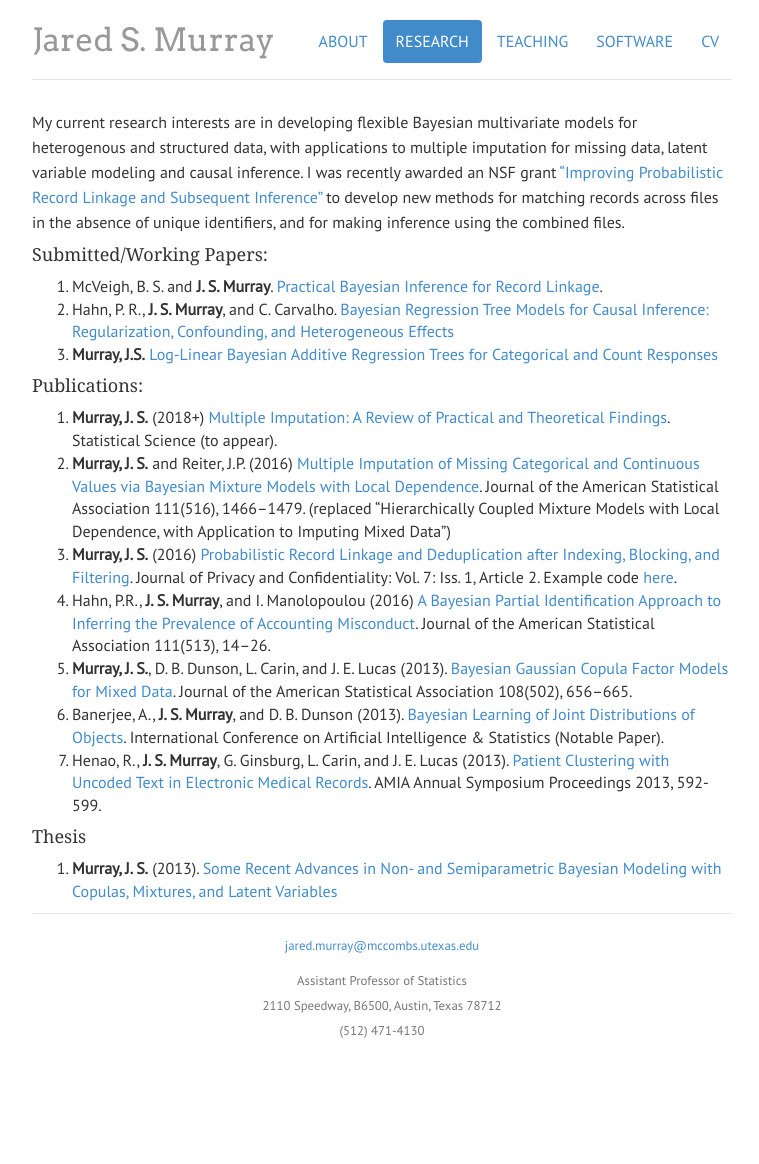
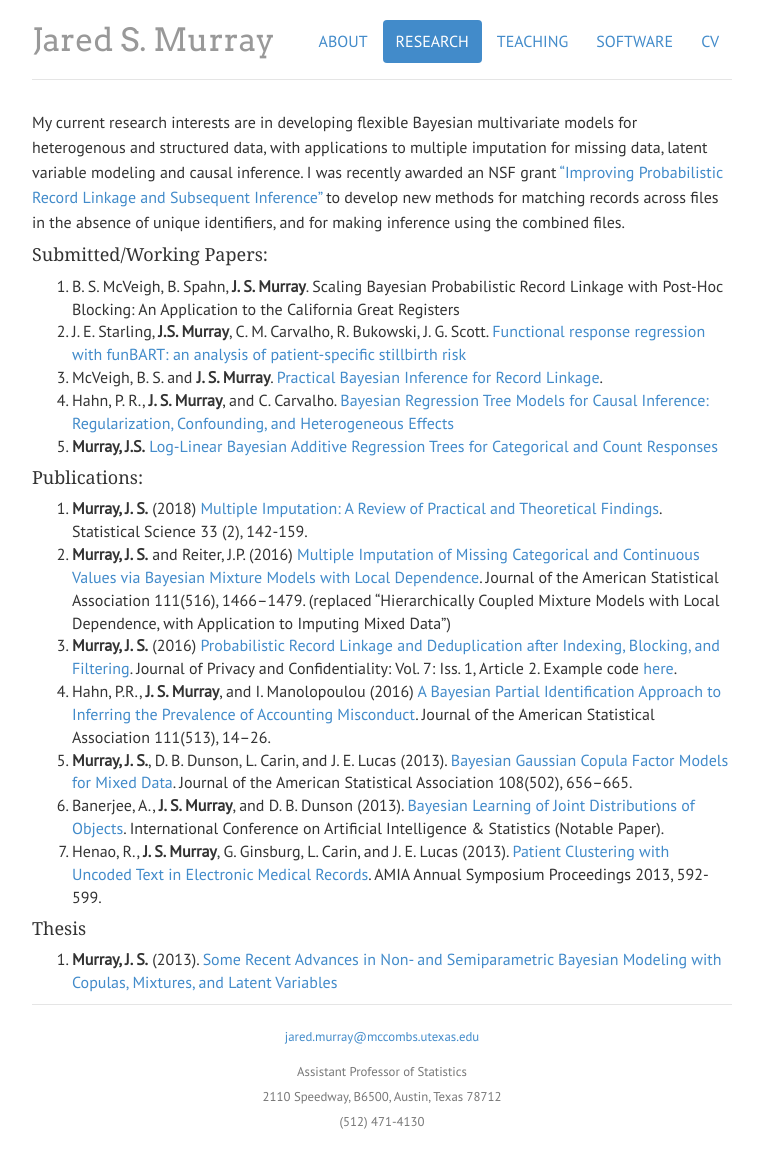
Before and after one commit to jaredsmurray/jaredsmurray.github.io, a Jekyll site: the page built from research/index.md, in a window 1280 px wide. Shown: the whole page, without its empty margins (258-1017 px from the left). Built offline with Jekyll 4.4.1, drawn with Linux system fonts in a browser that asks for light colours; before the commit the page ends 1073 px from its top, so only the background shows below that.

Commit message:
Update index.md

```diff
--- a/research/index.md
+++ b/research/index.md
@@ -11,13 +11,15 @@ research: active
 My current research interests are in developing flexible Bayesian multivariate models for heterogenous and structured data, with applications to multiple imputation for missing data, latent variable modeling and causal inference. I was recently awarded an NSF grant ["Improving Probabilistic Record Linkage and Subsequent Inference"](https://nsf.gov/awardsearch/showAward?AWD_ID=1631970&HistoricalAwards=false) to develop new methods for matching records across files in the absence of unique identifiers, and for making inference using the combined files.
 
 #### Submitted/Working Papers:
-1. McVeigh, B. S. and **J. S. Murray**. [Practical Bayesian Inference for Record Linkage](https://arxiv.org/abs/1710.10558).
-2. Hahn, P. R., **J. S. Murray**, and C. Carvalho. [Bayesian Regression Tree Models for Causal Inference: Regularization, Confounding, and Heterogeneous Effects](https://arxiv.org/abs/1706.09523)
-3.  **Murray, J.S.**  [Log-Linear Bayesian Additive Regression Trees for Categorical and Count Responses](https://arxiv.org/abs/1701.01503)
+1. B. S. McVeigh, B. Spahn, **J. S. Murray**. Scaling Bayesian Probabilistic Record Linkage with Post-Hoc Blocking: An Application to the California Great Registers
+2.  J. E. Starling, **J.S. Murray**, C. M. Carvalho, R. Bukowski, J. G. Scott. [Functional response regression with funBART: an analysis of patient-specific stillbirth risk](https://arxiv.org/abs/1805.07656)
+3. McVeigh, B. S. and **J. S. Murray**. [Practical Bayesian Inference for Record Linkage](https://arxiv.org/abs/1710.10558).
+4. Hahn, P. R., **J. S. Murray**, and C. Carvalho. [Bayesian Regression Tree Models for Causal Inference: Regularization, Confounding, and Heterogeneous Effects](https://arxiv.org/abs/1706.09523)
+5.  **Murray, J.S.**  [Log-Linear Bayesian Additive Regression Trees for Categorical and Count Responses](https://arxiv.org/abs/1701.01503)
 
 
 #### Publications:
-1. **Murray, J. S.** (2018+) [Multiple Imputation: A Review of Practical and Theoretical Findings](https://arxiv.org/abs/1801.04058). Statistical Science (to appear).
+1. **Murray, J. S.** (2018) [Multiple Imputation: A Review of Practical and Theoretical Findings](https://arxiv.org/abs/1801.04058). Statistical Science 33 (2), 142-159.
 1. **Murray, J. S.** and Reiter, J.P. (2016) [Multiple Imputation of Missing Categorical and Continuous Values via Bayesian Mixture Models with Local Dependence](http://www.tandfonline.com/doi/abs/10.1080/01621459.2016.1174132). Journal of the American Statistical Association 111(516), 1466–1479. (replaced "Hierarchically Coupled Mixture Models with Local Dependence, with Application to Imputing Mixed Data")
 1. **Murray, J. S.** (2016) [Probabilistic Record Linkage and Deduplication after Indexing, Blocking, and Filtering](http://repository.cmu.edu/jpc/vol7/iss1/2). Journal of Privacy and Confidentiality: Vol. 7: Iss. 1, Article 2. Example code [here](./files/fs-cquasi.R).
 1. Hahn, P.R., **J. S. Murray**, and I. Manolopoulou (2016) [A Bayesian Partial Identification Approach to Inferring the Prevalence of Accounting Misconduct](http://www.tandfonline.com/doi/abs/10.1080/01621459.2015.1084307?journalCode=uasa20). Journal of the American Statistical Association 111(513), 14–26.
```
